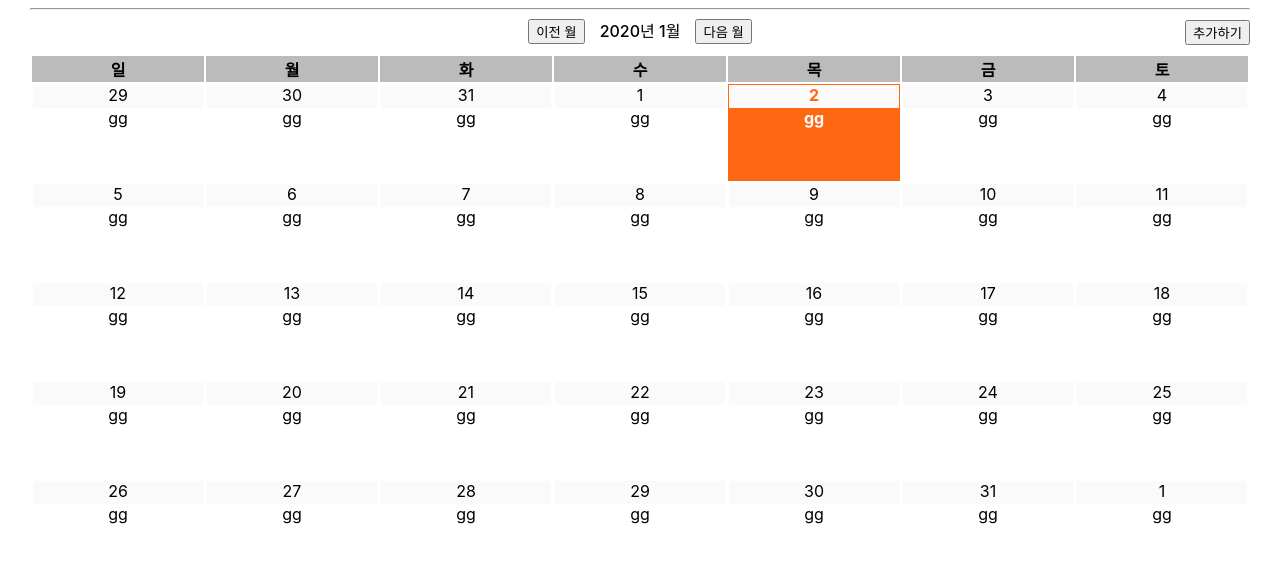
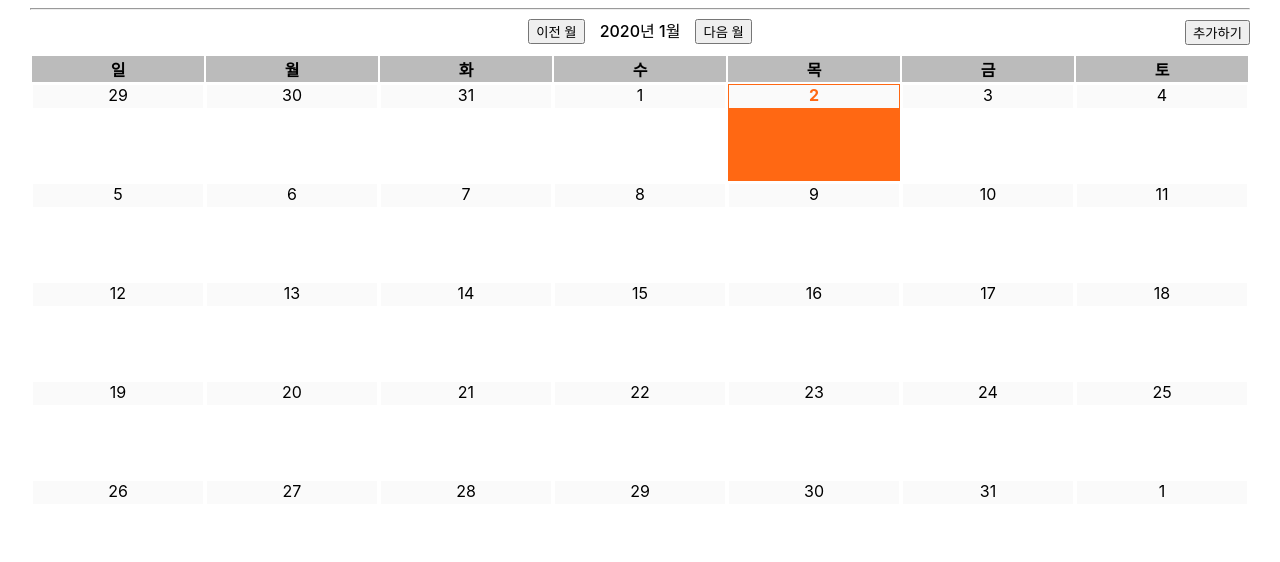
Before and after one commit to ginameee/jasoseol-calendar, a React (Create React App) app: page / in a window 1280 px wide. Shown: the top 562 px of the page. Built offline with nearby package versions, Linux system fonts and the light colour scheme.

Commit message:
Parse a sample JSON data

```diff
--- a/package.json
+++ b/package.json
@@ -6,6 +6,7 @@
     "@testing-library/jest-dom": "^4.2.4",
     "@testing-library/react": "^9.3.2",
     "@testing-library/user-event": "^7.1.2",
+    "axios": "^0.19.0",
     "react": "^16.12.0",
     "react-dom": "^16.12.0",
     "react-scripts": "3.3.0"
--- a/src/componenets/calendar/CalendarContent.js
+++ b/src/componenets/calendar/CalendarContent.js
@@ -1,29 +1,56 @@
 import React from 'react';
+import axios from 'axios';
+import sampleSchedule from '../../resources/data.json';
 import './CalendarContent.css';
 
 class CalendarContent extends React.Component {
     state = {
         calColCnt: 7,
         calRowCnt: 5,
-        calLength: 35
+        calLength: 35,
+        days: [ '일', '월', '화', '수', '목', '금', '토' ],
+        isLoading: true,
+        schedules: []
     }
 
-    /**
-     * 날짜에 맞는 스케쥴정보를 가져온다.
-     * @param {Date} dateObj
-     */
-    getSchedule(dateObj) {
-        return ( <span>gg</span> );
+    constructor(props) {
+        super(props);
     }
 
-    renderHeader() {
-        const days = [ '일', '월', '화', '수', '목', '금', '토' ];
+    clickDate = () => {
+    }
+
+    getSchedules = () => {
+        const schedules = sampleSchedule;
+
+        console.log(schedules);
+        this.setState({ schedules, isLoading: false }) // = this.setState({ movies: movies })
+    }
+
+    getSchedule = (dateObj) => {
+        return this.state.schedules.map(
+            (item, idx) => {
+                let ymdArr = item.date.split("-");
+                let year = ymdArr[0] * 1;
+                let month = ymdArr[1] * 1;
+                let date = ymdArr[2] * 1;
+
+                console.log(ymdArr);
+
+                return (
+                    (year === dateObj.getFullYear() && month === dateObj.getMonth() + 1 && date === dateObj.getDate()) ? item.event : ""
+                );
+            }
+        )
+    }
+
+    renderHeader = () => {
         let headerCells = [];
 
-        days.forEach(
-            (day) => {
+        this.state.days.forEach(
+            (day, idx) => {
                 headerCells.push(
-                    <th>{day}</th>
+                    <th key={idx}>{day}</th>
                 );
             }
         )
@@ -33,24 +60,24 @@ class CalendarContent extends React.Component {
                 {headerCells}
             </tr>
         );
-    }
+    };
 
-    renderContent() {
+    renderContent = () => {
         let calRows = [];
+        let strDay = new Date(this.props.year, this.props.month, 1).getDay();
         let dateObj = new Date(this.props.year, this.props.month, 1);
         let tempDateObj;
-        let strDay = new Date(this.props.year, this.props.month, 1).getDay();
 
         for (let i = 0; i < this.state.calRowCnt; i++) {
             calRows.push(
-                <tr id="c_content">
+                <tr id="c_content" key={i}>
                     {
                         Array(7).fill(0).map(
                             (item, idx) => {
                                 let cellIdx = this.state.calColCnt * i + idx;
                                 let date;
 
-                                if (!tempDateObj || cellIdx < strDay) {
+                                if (!tempDateObj && cellIdx < strDay) {
                                     tempDateObj = new Date(dateObj.getTime());
                                     tempDateObj.setDate(dateObj.getDate() - (strDay - cellIdx));
                                 }
@@ -61,10 +88,10 @@ class CalendarContent extends React.Component {
                                 date = tempDateObj.getDate();
 
                                 return (
-                                    <td className={
+                                    <td key={cellIdx} className={
                                         (tempDateObj.getMonth() === new Date().getMonth() && tempDateObj.getDate() === new Date().getDate()) ? "today" : ""
                                         }>
-                                        <div className="date">
+                                        <div className="date" onClick={this.clickDate}>
                                             {date}
                                         </div>
                                         <div className="schedule">
@@ -80,14 +107,20 @@ class CalendarContent extends React.Component {
         }
 
         return calRows;
+    };
+
+    componentDidMount() {
+        this.getSchedules();
     }
 
     render() {
         return (
             <div id="calendar_content">
                 <table>
-                    {this.renderHeader()}
-                    {this.renderContent()}
+                    <tbody>
+                        {this.renderHeader()}
+                        {this.renderContent()}
+                    </tbody>
                 </table>
             </div>
         );
--- /dev/null
+++ b/src/resources/data.json
@@ -0,0 +1,42 @@
+[
+	{
+		"date": "2019-10-01",
+		"event": "국군의날"
+	},
+	{
+		"date": "2019-10-03",
+		"event": "개천절"
+	},
+	{
+		"date": "2019-10-09",
+		"event": "한글날"
+	},
+	{
+		"date": "2019-11-05",
+		"event": "학생 독립의 날"
+	},
+	{
+		"date": "2019-10-25",
+		"event": "친구와 약속"
+	},
+	{
+		"date": "2019-10-14",
+		"event": "와인데이"
+	},
+	{
+		"date": "2019-10-25",
+		"event": "데브톡"
+	},
+	{
+		"date": "2019-11-09",
+		"event": "소방의 날"
+	},
+	{
+		"date": "2019-11-05",
+		"event": "친구 약속"
+	},
+	{
+		"date": "2019-11-08",
+		"event": "입동"
+	}
+]
```
Also changed, not shown: public/manifest.json, 1 other file (tests, documents, lock files or other folders).
